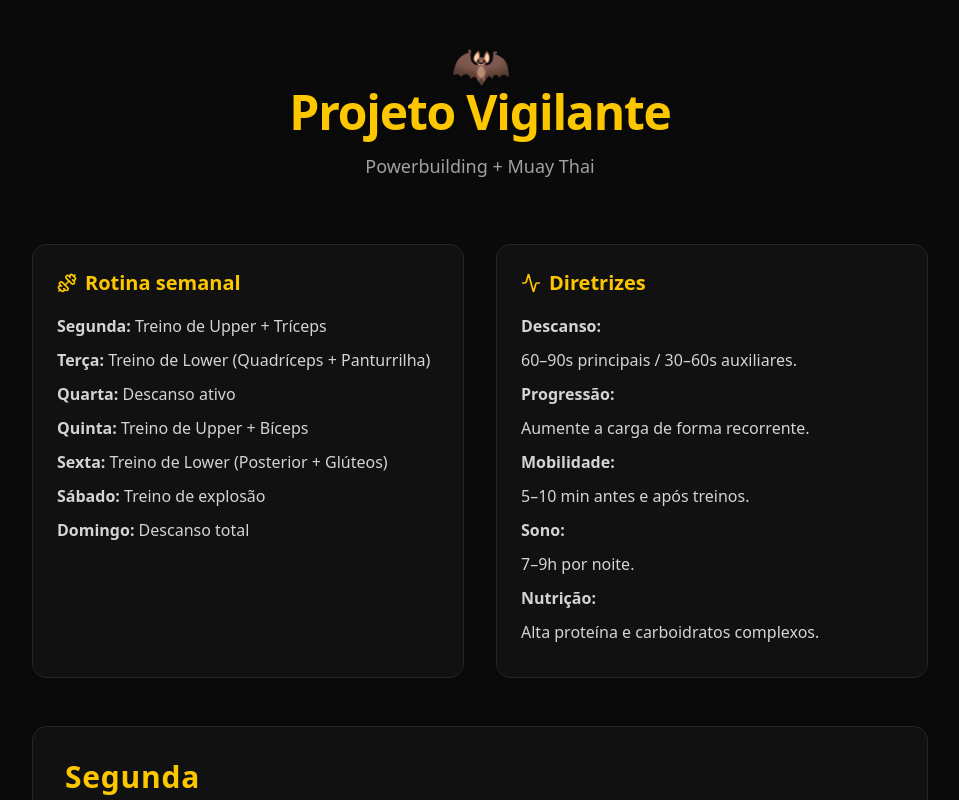
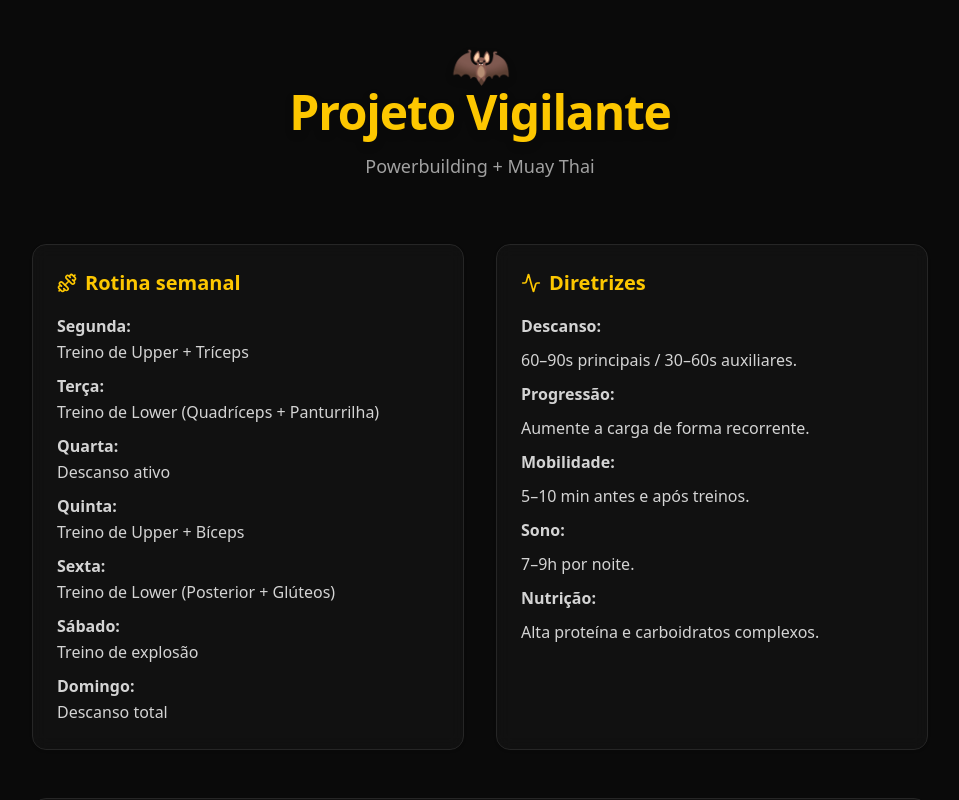
Before and after one commit to Cardimy/vigilante, a React (Vite) app: page / in a window 1280 px wide. Shown: the top 800 px of the page, without its empty margins (160-1119 px from the left). Built offline with nearby package versions, Linux system fonts and the light colour scheme; the HTML template or start-up script is replaced by a standard one.

Commit message:
Atualiza treino da fase 2.1

```diff
--- a/src/ProjetoVigilante.jsx
+++ b/src/ProjetoVigilante.jsx
@@ -30,19 +30,19 @@ export default function ProjetoVigilante() {
               </h2>
 
               <ul className="text-neutral-300 space-y-2 leading-relaxed">
-                <li><strong>Segunda:</strong> Treino de Upper + Tríceps</li>
+                <li><strong>Segunda:</strong> <p> </p> Treino de Upper + Tríceps</li>
                 <p> </p>
-                <li><strong>Terça:</strong> Treino de Lower (Quadríceps + Panturrilha)</li>
+                <li><strong>Terça:</strong> <p> </p> Treino de Lower (Quadríceps + Panturrilha)</li>
                 <p> </p>
-                <li><strong>Quarta:</strong> Descanso ativo</li>
+                <li><strong>Quarta:</strong> <p> </p> Descanso ativo</li>
                 <p> </p>
-                <li><strong>Quinta:</strong> Treino de Upper + Bíceps</li>
+                <li><strong>Quinta:</strong> <p> </p> Treino de Upper + Bíceps</li>
                 <p> </p>
-                <li><strong>Sexta:</strong> Treino de Lower (Posterior + Glúteos)</li>
+                <li><strong>Sexta:</strong> <p> </p> Treino de Lower (Posterior + Glúteos)</li>
                 <p> </p>
-                <li><strong>Sábado:</strong> Treino de explosão</li>
+                <li><strong>Sábado:</strong> <p> </p> Treino de explosão</li>
                 <p> </p>
-                <li><strong>Domingo:</strong> Descanso total</li>
+                <li><strong>Domingo:</strong> <p> </p> Descanso total</li>
               </ul>
             </CardContent>
           </Card>
```
